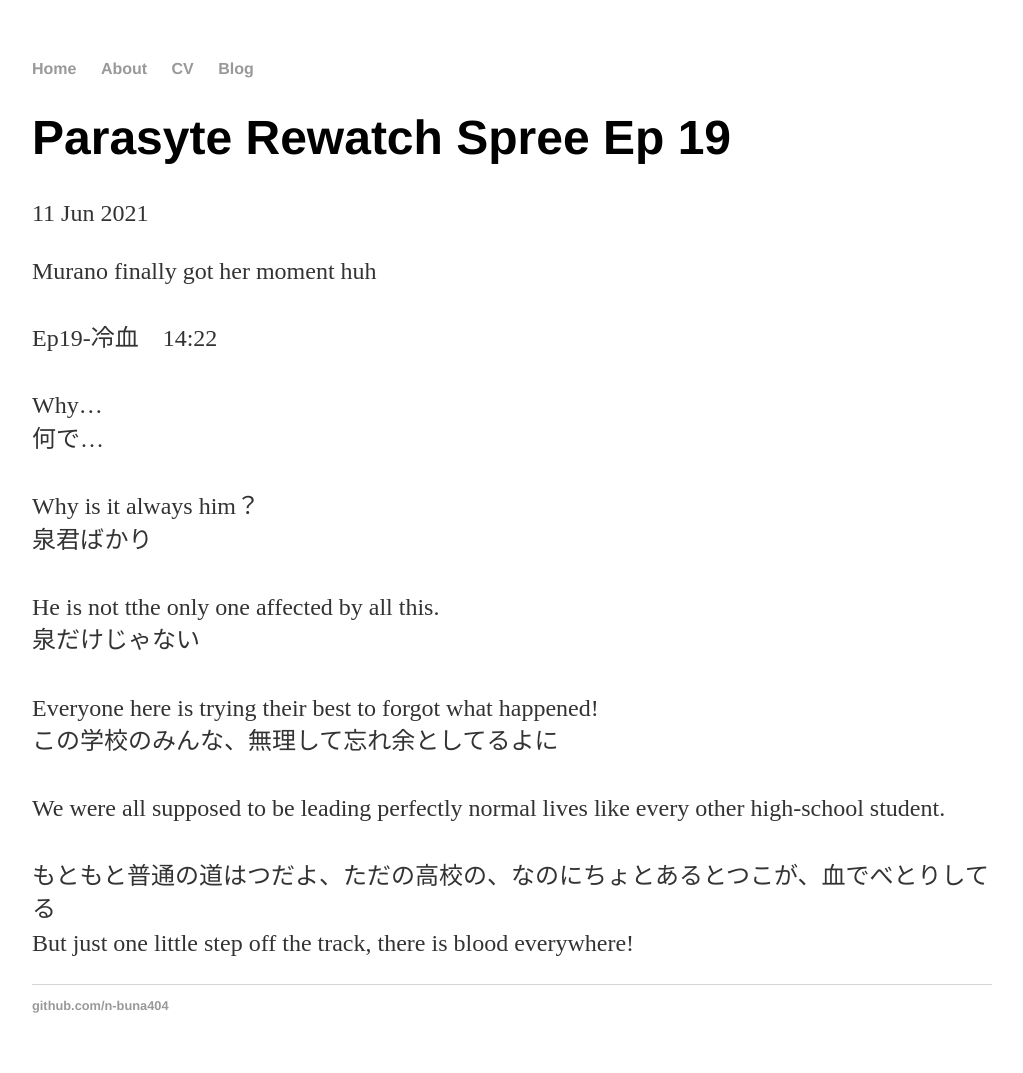
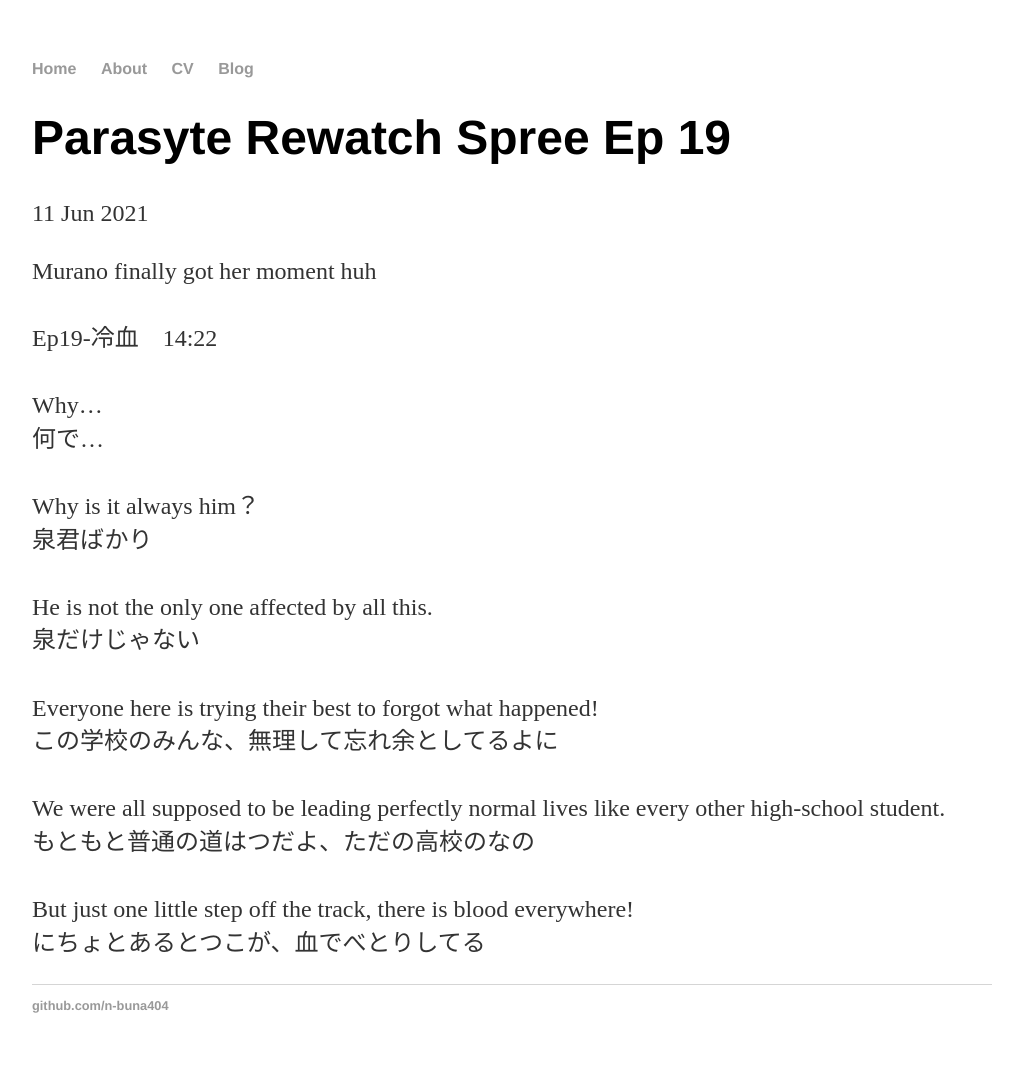
Before and after one commit to n-buna404/n-buna404.github.io, a Jekyll site: the page built from _posts/2021-06-11-Parasyte-Rewatch-Spree-Ep19.md, in a window 1280 px wide. Shown: the whole page, without its empty margins (128-1151 px from the left). Built offline with Jekyll 4.4.1, drawn with Linux system fonts in a browser that asks for light colours.

Commit message:
Update 2021-06-11-Parasyte-Rewatch-Spree-Ep19.md

```diff
--- a/_posts/2021-06-11-Parasyte-Rewatch-Spree-Ep19.md
+++ b/_posts/2021-06-11-Parasyte-Rewatch-Spree-Ep19.md
@@ -9,10 +9,11 @@
 何で…<br><br>
 Why is it always him？<br>
 泉君ばかり<br><br>
-He is not tthe only one affected by all this.<br>
+He is not the only one affected by all this.<br>
 泉だけじゃない<br><br>
 Everyone here is trying their best to forgot what happened!<br>
 この学校のみんな、無理して忘れ余としてるよに<br><br>
-We were all supposed to be leading perfectly normal lives like every other high-school student.<br><br>
-もともと普通の道はつだよ、ただの高校の、なのにちょとあるとつこが、血でべとりしてる<br>
-But just one little step off the track, there is blood everywhere!
+We were all supposed to be leading perfectly normal lives like every other high-school student.<br>
+もともと普通の道はつだよ、ただの高校のなの<br><br>
+But just one little step off the track, there is blood everywhere!<br>
+にちょとあるとつこが、血でべとりしてる
```
